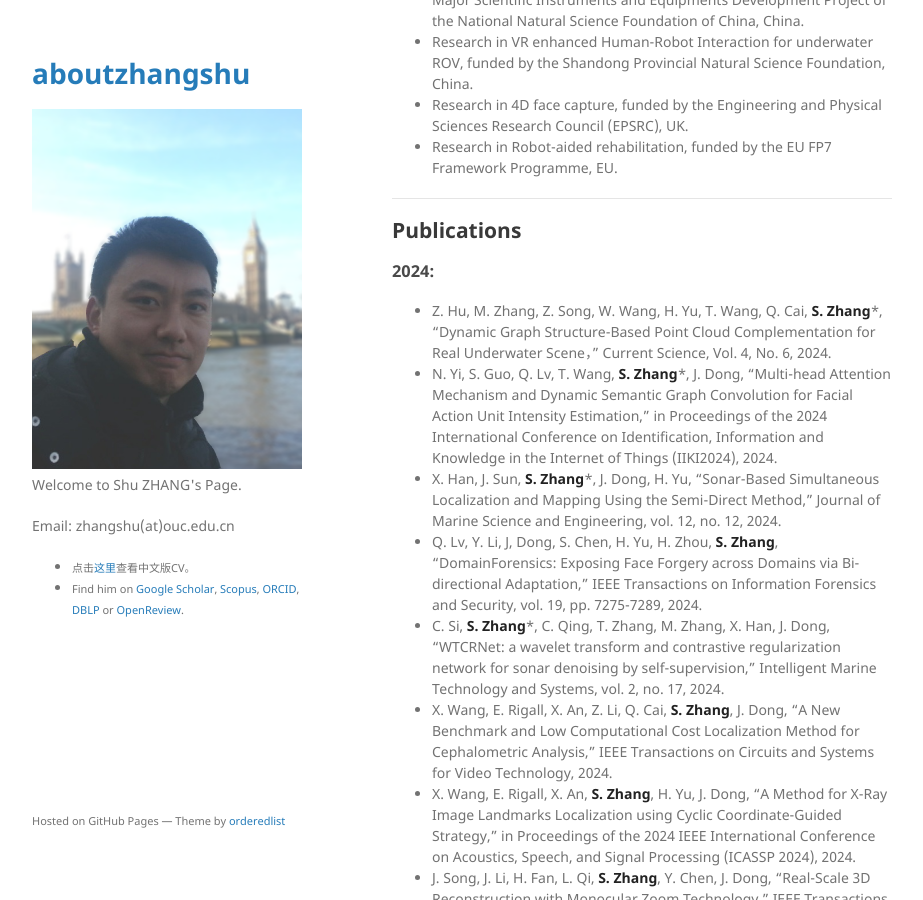
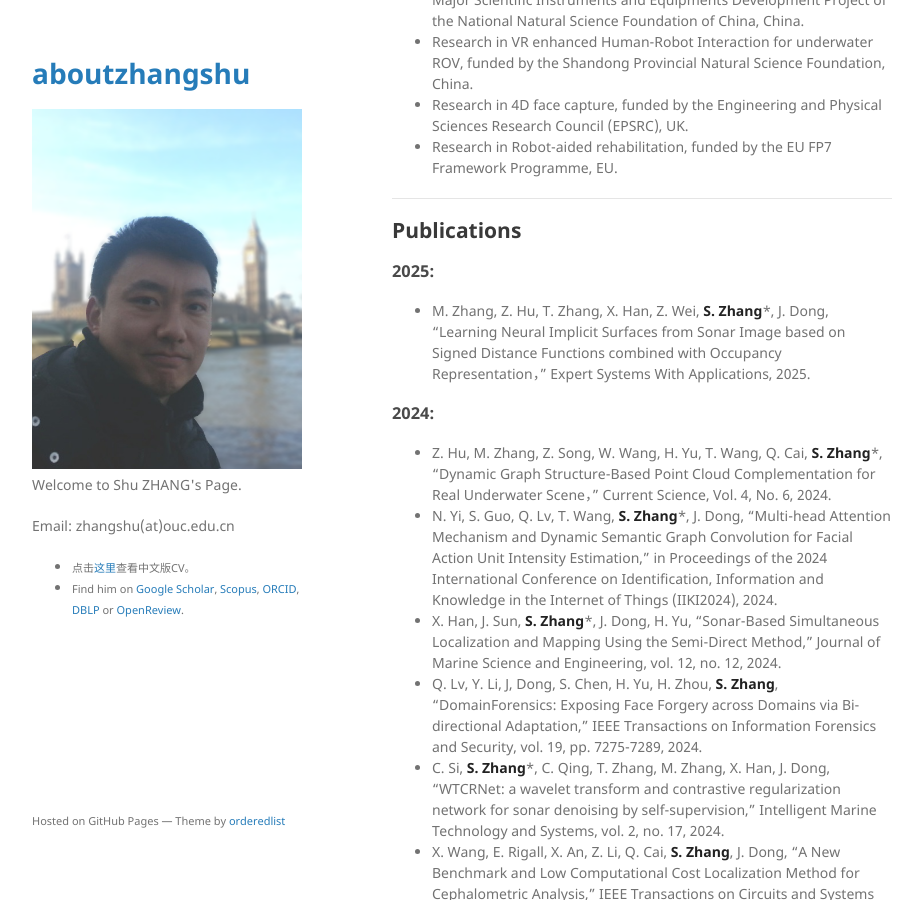
Before and after one commit to jackyspeed/aboutzhangshu, a Jekyll site: the page built from index.md, in a window 1280 px wide and 900 px high, scrolled down 1383 px. Shown: the whole window, without its empty margins (178-1101 px from the left). Built offline with Jekyll 4.4.1, drawn with Linux system fonts in a browser that asks for light colours; our own code applies the rules of GitHub Pages for plain Markdown files.

Commit message:
Update index.md

```diff
--- a/index.md
+++ b/index.md
@@ -61,6 +61,10 @@ Shu Zhang is currently an Associate Professor and Postgraduate supervisor at Oce
 
 ## Publications
 
+
+### 2025:
+
+- M. Zhang, Z. Hu, T. Zhang, X. Han, Z. Wei, **S. Zhang***, J. Dong, “Learning Neural Implicit Surfaces from Sonar Image based on Signed Distance Functions combined with Occupancy Representation，” Expert Systems With Applications, 2025.
 
 ### 2024:
 
```
